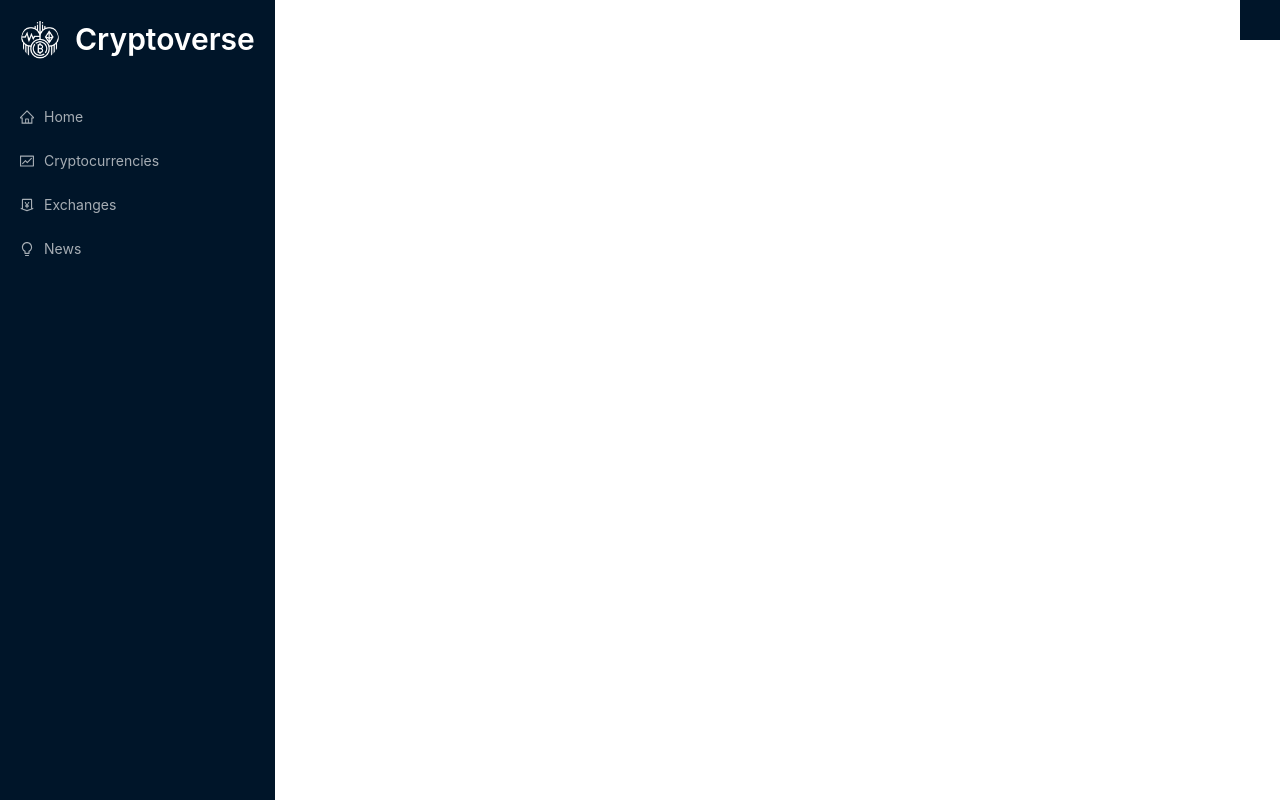
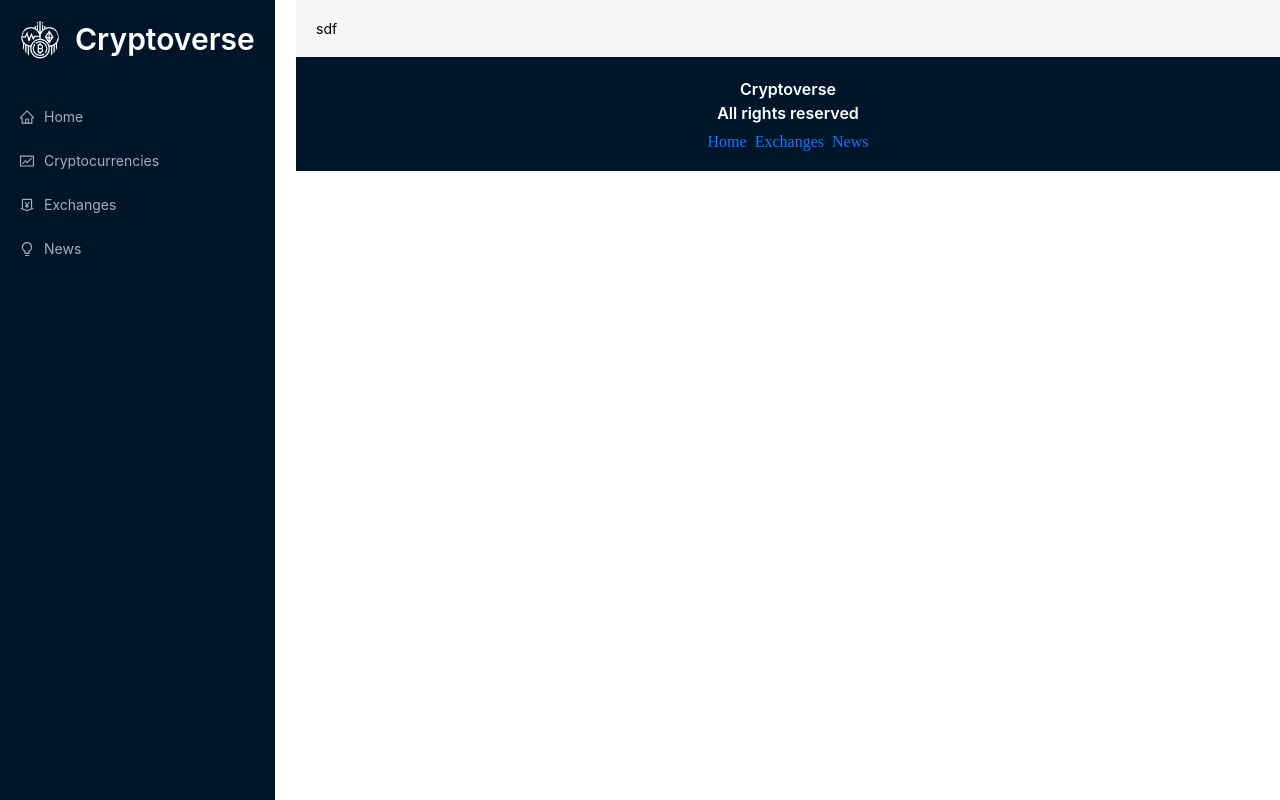
Before and after one commit to YannKamche/cryptoverse, a React (Create React App) app: page /crypto/1 in a window 1280 px wide. Built offline with nearby package versions, Linux system fonts and the light colour scheme.

Commit message:
completed the routing and layout

```diff
--- a/src/App.js
+++ b/src/App.js
@@ -1,28 +1,51 @@
 import React from 'react'
 //import components from Router dom library
-import { Switch, Route, Link } from 'react-router-dom';
+import { Routes, Route, Link } from 'react-router-dom';
 
 // import components from ant design library
 import { Layout, Typography, Space } from 'antd';
 
-import { Navbar } from './components'
+import { Navbar, Exchanges, Homepage, Cryptocurrencies, CryptoDetails, News } from './components'
 
 import './App.css'
 
 const App = () => {
   return (
-    <div className='app'>
-          <div className='navbar'>
-            <Navbar />
+    <div className="app">
+      <div className="navbar">
+        <Navbar />
+      </div>
+      <div className="main">
+        <Layout>
+          <div className="routes">
+            {/* A switch allows you to have multiple Routes */}
+            <Routes>
+              <Route path="/" element={<Homepage />} />
+              <Route path="/exchanges" element={<Exchanges />} />
+              <Route path="/cryptocurrencies" element={<Cryptocurrencies />} />
+              <Route path="/crypto/:coinId" element={<CryptoDetails />} />
+              <Route path="/news" element={<News />} />
+            </Routes>
           </div>
-          <div className='main'>
+        </Layout>
 
-          </div>
-          <div className='footer'>
-
-          </div>
+        <div className="footer">
+          <Typography.Title
+            level={5}
+            style={{ color: "white", textAlign: "center" }}
+          >
+            Cryptoverse <br />
+            All rights reserved
+          </Typography.Title>
+          <Space>
+            <Link to="/">Home</Link>
+            <Link to="/exchanges">Exchanges</Link>
+            <Link to="/news">News</Link>
+          </Space>
+        </div>
+      </div>
     </div>
-  )
+  );
 }
 
 export default App
--- /dev/null
+++ b/src/components/CryptoDetails.jsx
@@ -0,0 +1,11 @@
+import React from 'react'
+
+const CryptoDetails = () => {
+  return (
+    <div>
+      sdf
+    </div>
+  )
+}
+
+export default CryptoDetails
--- /dev/null
+++ b/src/components/Cryptocurrencies.jsx
@@ -0,0 +1,11 @@
+import React from 'react'
+
+const Cryptocurrencies = () => {
+  return (
+    <div>
+
+    </div>
+  )
+}
+
+export default Cryptocurrencies
--- /dev/null
+++ b/src/components/Exchanges.jsx
@@ -0,0 +1,11 @@
+import React from 'react'
+
+const Exchanges = () => {
+  return (
+    <div>
+
+    </div>
+  )
+}
+
+export default Exchanges
--- /dev/null
+++ b/src/components/Homepage.jsx
@@ -0,0 +1,11 @@
+import React from 'react'
+
+const Homepage = () => {
+  return (
+    <div>
+
+    </div>
+  )
+}
+
+export default Homepage
--- /dev/null
+++ b/src/components/News.jsx
@@ -0,0 +1,11 @@
+import React from 'react'
+
+const News = () => {
+  return (
+    <div>
+      sdf
+    </div>
+  )
+}
+
+export default News
```
Also changed, not shown: src/components/index.js (+6 -1 lines).
